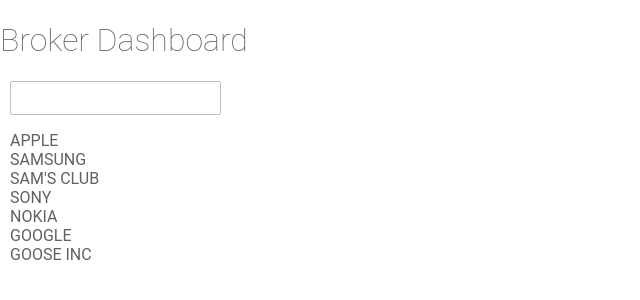
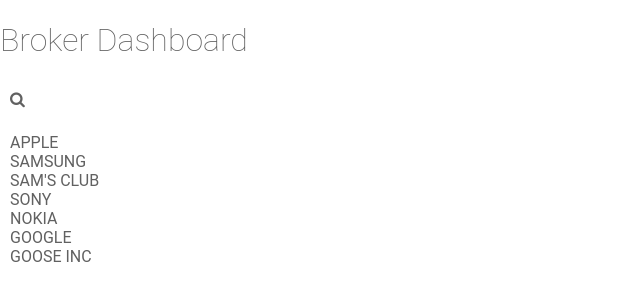
Before and after one commit to ochiboy/angular-examRepo, an Angular app: page / in a window 1280 px wide. Shown: the top 300 px of the page, without its empty margins (0-640 px from the left). Built offline with nearby package versions, Linux system fonts and the light colour scheme.

Commit message:
3 files modified, 1 deleted

```diff
--- a/src/app/search-bar/search-bar.component.css
+++ b/src/app/search-bar/search-bar.component.css
@@ -2,8 +2,14 @@
   margin-left: 10px;
 }
 
+#searchField {
+  border: none;
+  font-size: 17px;
+}
+
 .searchResult {
   max-width: 160px;
+  cursor: pointer;
 }
 
 div.solid {
--- a/src/app/search-bar/search-bar.component.html
+++ b/src/app/search-bar/search-bar.component.html
@@ -1,6 +1,6 @@
 
 <body>
-  <input type="text" #searchField [(ngModel)]="searchText" (input)="search()" />
+  <i class="fa fa-search"></i><input type="text" [(ngModel)]="searchText" (input)="search()" id="searchField"/>
   <div class="searchResult" *ngFor="let company of companies; index as i"
       (click)="select(i)" [ngClass]="companyIndex == i ? 'solid' : ''">
     {{company}}
--- a/src/index.html
+++ b/src/index.html
@@ -2,15 +2,11 @@
 <html lang="en">
   <head>
     <meta charset="utf-8" />
-    <title>Angular Getting Started</title>
+    <title>OCHIA, John Reuben O.'s Hacker Rank Exam</title>
     <base href="/" />
 
     <meta name="viewport" content="width=device-width, initial-scale=1" />
-    <link rel="icon" type="image/x-icon" href="favicon.ico" />
-    <link
-      href="https://fonts.googleapis.com/icon?family=Material+Icons"
-      rel="stylesheet"
-    />
+    <link rel="stylesheet" href="https://cdnjs.cloudflare.com/ajax/libs/font-awesome/4.7.0/css/font-awesome.min.css">
   </head>
   <body>
     <app-root></app-root>
```
Also changed, not shown: src/assets/images/magnifying-glass.png (deleted).
